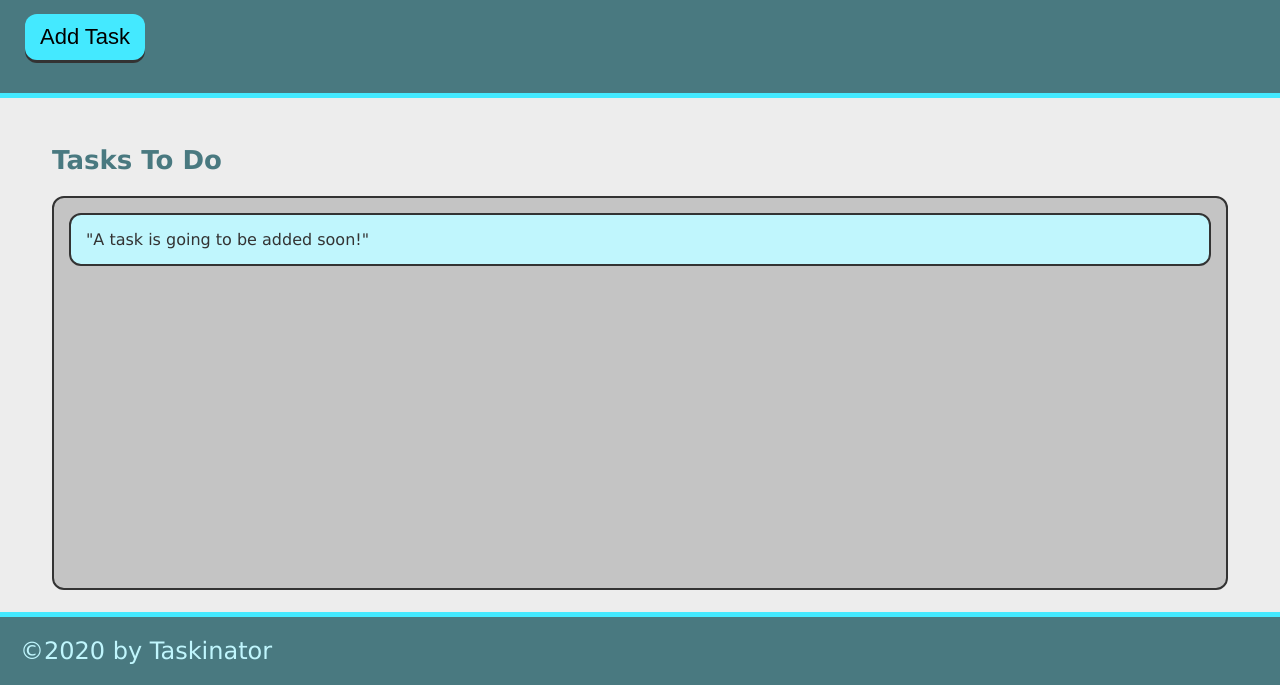
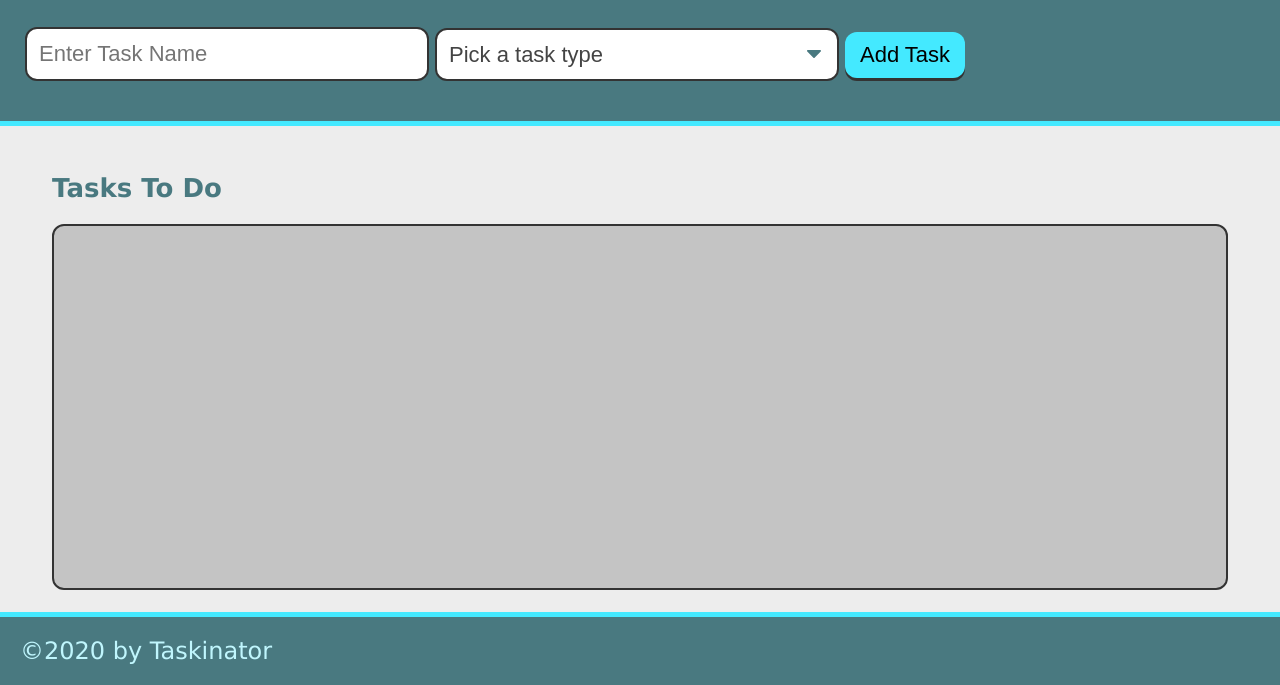
Before and after one commit to Lydia-tech/taskinator, a plain HTML site: page index.html in a window 1280 px wide. Shown: the part 115-800 px from the top of the page. Drawn offline with Linux system fonts and the light colour scheme.

Commit message:
add task button

```diff
--- a/index.html
+++ b/index.html
@@ -10,14 +10,31 @@
 <header>
     <h1 class="page-title">Taskinator</h1>
     <p>Click the button below to add a new task!</p>
-    <button class="btn" id="save-task">Add Task</button>
+
+    <form id="task-form">
+        <div class="form-group">
+            <input type="text" name="task-name" placeholder="Enter Task Name" />
+        </div>
+        <div class="form-group">
+            <select name="task-type" class="select-dropdown">
+              <option value="" disabled selected>Pick a task type</option>
+              <option value="Print">Print</option>
+              <option value="Web">Web</option>
+              <option value="Mobile">Mobile</option>
+            </select>
+          </div>
+          <form id="task-form">
+            <div class="form-group">
+                <button class="btn" id="save-task">Add Task</button>
+            </div>
+          </form>
+
+      </form>
 </header>
 <main class="page-content">
     <section class="task-list-wrapper">
         <h2 class="list-title">Tasks To Do</h2>
-        <ul class="task-list" id="tasks-to-do">
-            <li class="task-item">"A task is going to be added soon!"</li>
-        </ul>
+        <ul class="task-list" id="tasks-to-do"></ul>
     </section>
 </main>
 <footer>
```
